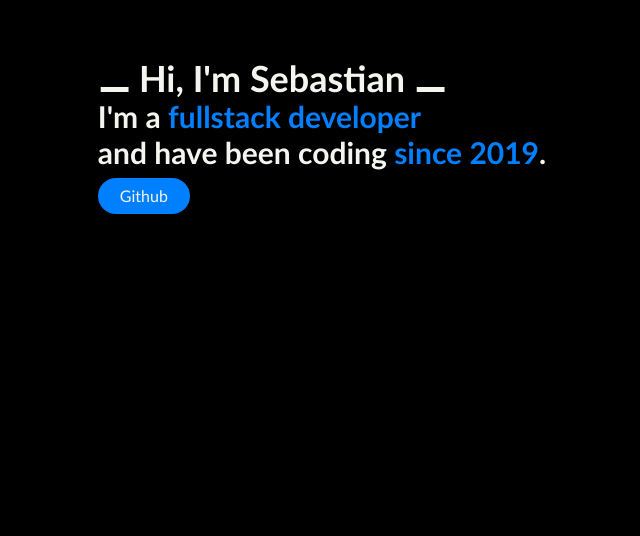
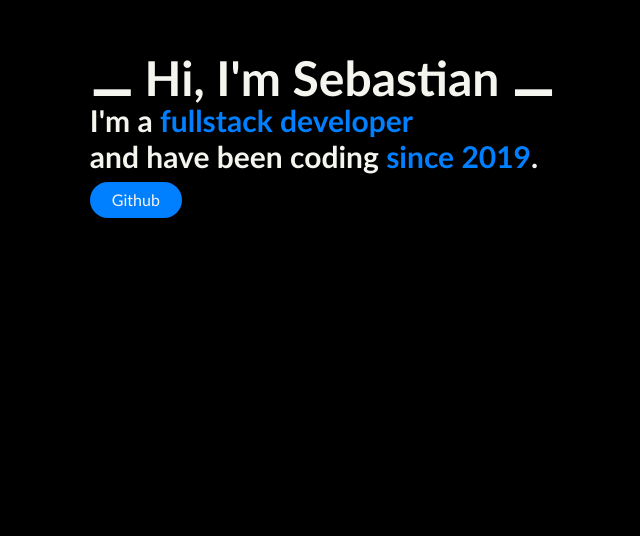
Before and after one commit to TitanProgrammer4480/Portfolio, a React (Vite) app: page / in a window 1280 px wide. Shown: the part 264-800 px from the top of the page, without its empty margins (318-958 px from the left). Built offline with nearby package versions, Linux system fonts and the light colour scheme.

Commit message:
Update index.css

```diff
--- a/src/index.css
+++ b/src/index.css
@@ -29,7 +29,7 @@ body {
 
 @layer base {
   h1 {
-    @apply text-4xl;
+    @apply text-5xl;
     @apply font-bold;
   }
   h2 {
```
